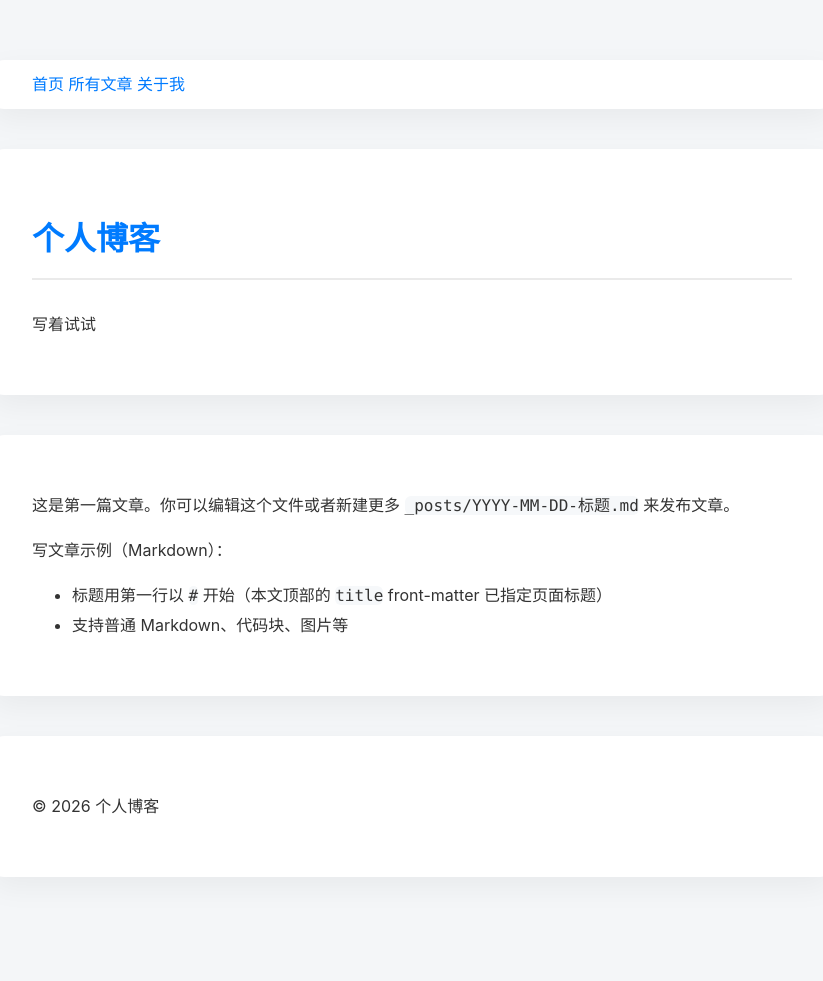
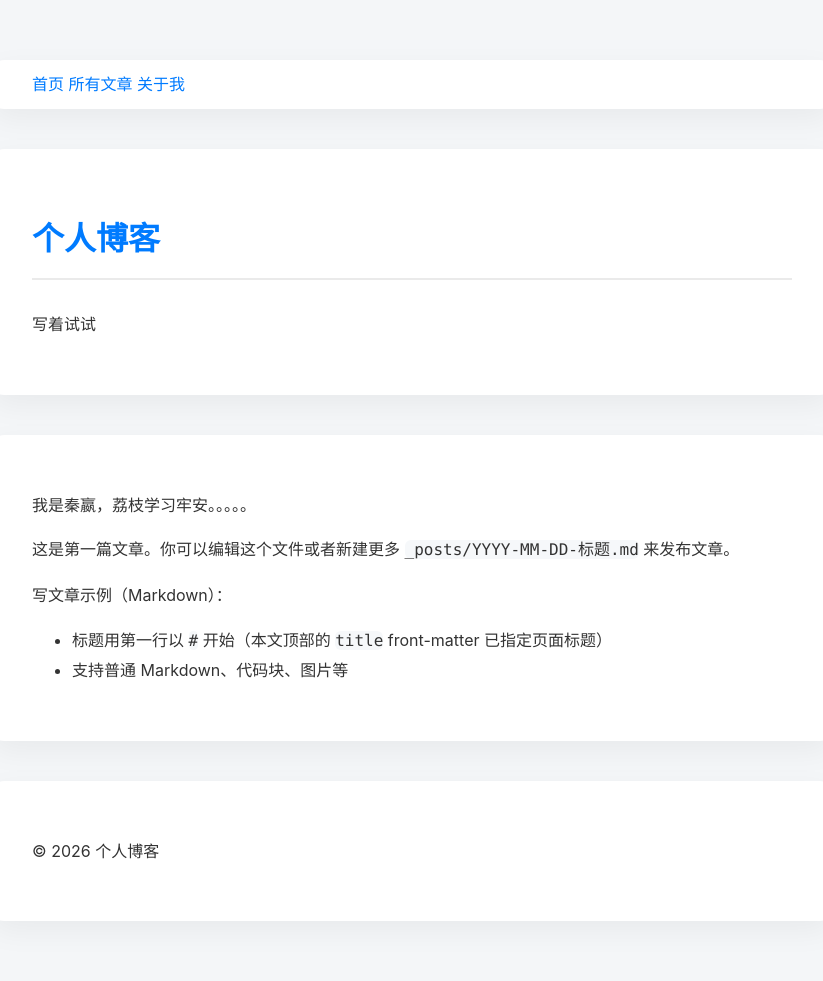
Before and after one commit to Chen-xue-qin/-Chen-xue-qin.github.io, a Jekyll site: the page built from _posts/2026-07-27-welcome.md, in a window 1280 px wide. Shown: the whole page, without its empty margins (228-1051 px from the left). Built offline with Jekyll 4.4.1, drawn with Linux system fonts in a browser that asks for light colours; before the commit the page ends 937 px from its top, so only the background shows below that.

Commit message:
Update 2026-07-27-welcome.md

```diff
--- a/_posts/2026-07-27-welcome.md
+++ b/_posts/2026-07-27-welcome.md
@@ -3,6 +3,9 @@ layout: default
 title: 欢迎来到我的博客
 date: 2026-07-27 10:00:00 +0800
 ---
+
+我是秦嬴，荔枝学习牢安。。。。。
+
 这是第一篇文章。你可以编辑这个文件或者新建更多 `_posts/YYYY-MM-DD-标题.md` 来发布文章。
 
 写文章示例（Markdown）：
```
